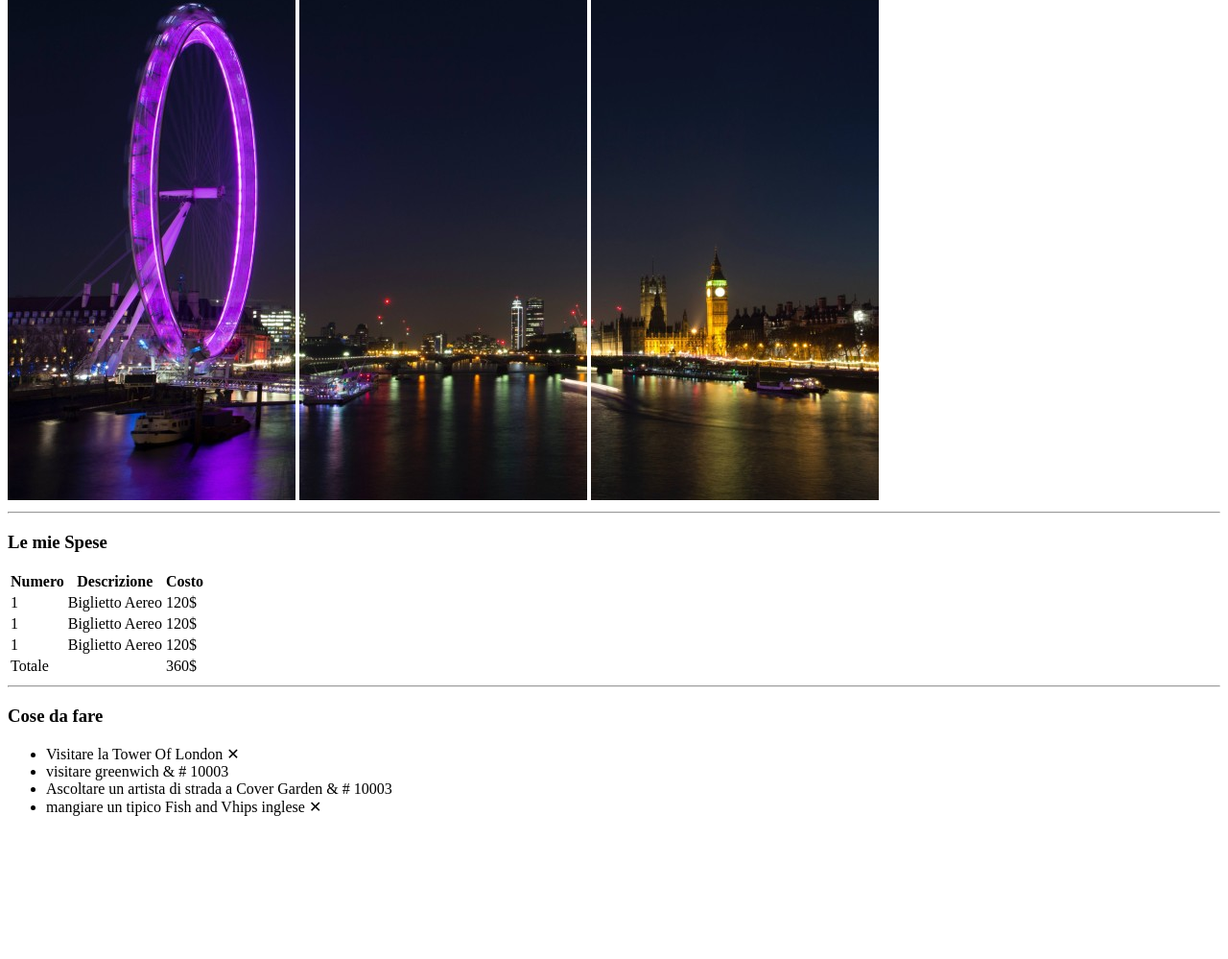
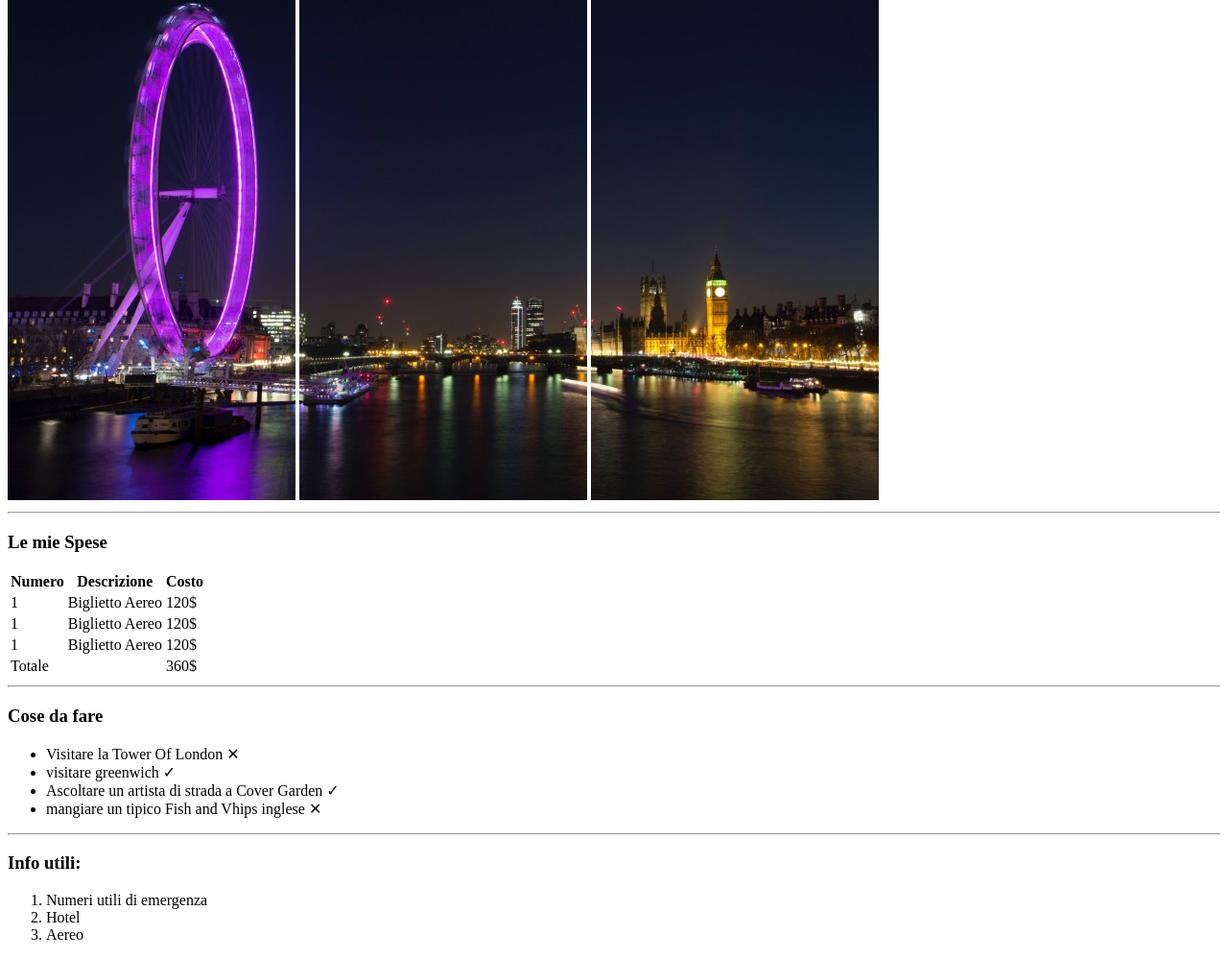
Before and after one commit to samian2002/html-london-trip, a plain HTML site: page index.html in a window 1280 px wide. Shown: the part 159-1158 px from the top of the page at 96% size. Before the commit the page ends 1025 px from the top, so only its background shows below. Drawn offline with Linux system fonts and the light colour scheme.

Commit message:
ste1lista

```diff
--- a/index.html
+++ b/index.html
@@ -59,10 +59,17 @@
     <!--lista-->
     <ul>
         <li>Visitare la Tower Of London &#x2715</li>
-        <li>visitare greenwich & # 10003</li>
-        <li>Ascoltare un artista di strada a Cover Garden & # 10003</li>
+        <li>visitare greenwich &#10003</li>
+        <li>Ascoltare un artista di strada a Cover Garden &#10003</li>
         <li>mangiare un tipico Fish and Vhips inglese &#x2715</li>
     </ul>
-
+    <hr>
+    <!--info-->
+    <h3>Info utili:</h3>
+    <ol>
+        <li>Numeri utili di emergenza</li>
+        <li>Hotel</li>
+        <li>Aereo</li>
+    </ol>
 </body>
 </html>
```
